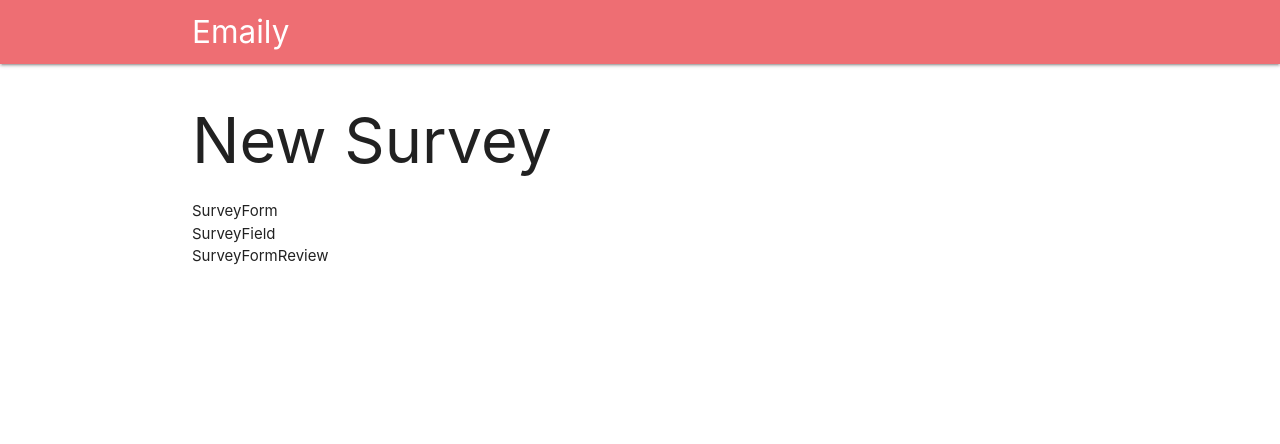
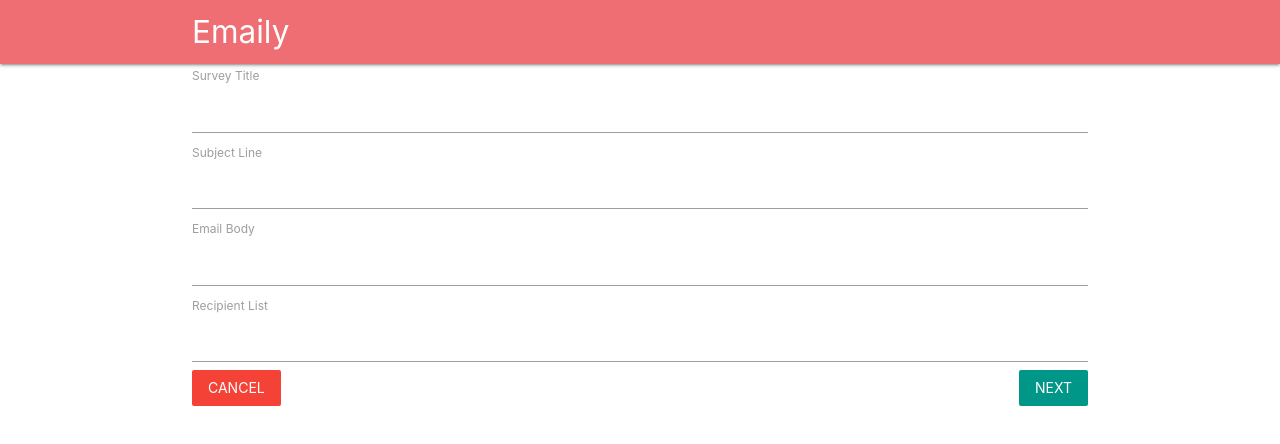
Before and after one commit to vatsalgp/email-server, a React (Create React App) app in the folder client/: page /surveys/new in a window 1280 px wide. Shown: the top 444 px of the page. Built offline with nearby package versions, Linux system fonts and the light colour scheme; no server answers.

Commit message:
added the form

```diff
--- a/client/src/components/surveys/SurveyField.js
+++ b/client/src/components/surveys/SurveyField.js
@@ -1,11 +1,14 @@
 import React from "react";
 
-const SurveyField = () => {
-    return (
-        <div>
-            SurveyField
-        </div>
-    );
-};
+const SurveyField = ({ input, input: { name }, meta, type, label }) => (
+    <div>
+        <label htmlFor={name}>{label}</label>
+        <input
+            {...input}
+            id={name}
+            type={type}
+        />
+    </div>
+);
 
 export default SurveyField;
--- a/client/src/components/surveys/SurveyForm.js
+++ b/client/src/components/surveys/SurveyForm.js
@@ -1,15 +1,33 @@
 import React from "react";
 import { reduxForm, Field } from "redux-form";
+import { Link } from "react-router-dom";
 
 import SurveyField from "./SurveyField";
 
-const SurveyForm = () => {
-    return (
-        <div>
-            SurveyForm
-            <SurveyField />
-        </div>
+class SurveyForm extends React.Component {
+
+    FIELDS = [
+        { label: "Survey Title", name: "title" },
+        { label: "Subject Line", name: "subject" },
+        { label: "Email Body", name: "body" },
+        { label: "Recipient List", name: "emails" },
+    ]
+
+    renderFields = () => this.FIELDS.map((field, i) => (
+        <Field component={SurveyField} type="text" key={i} {...field} />
+    ))
+
+    handleSubmit(values) {
+        console.log(values);
+    }
+
+    render = () => (
+        <form onSubmit={this.props.handleSubmit(this.handleSubmit)}>
+            {this.renderFields()}
+            <Link to="/surveys" className="red btn-flat left white-text">Cancel</Link>
+            <button type="submit" className="teal btn-flat right white-text">Next</button>
+        </form>
     );
-};
+}
 
-export default reduxForm({ form: "form" })(SurveyForm);
+export default reduxForm({ form: "surveyForm" })(SurveyForm);
--- a/client/src/components/surveys/SurveyNew.js
+++ b/client/src/components/surveys/SurveyNew.js
@@ -1,14 +1,13 @@
 import React from "react";
 import SurveyForm from "./SurveyForm";
-import SurveyFormReview from "./SurveyFormReview";
+// import SurveyFormReview from "./SurveyFormReview";
 
 class SurveyNew extends React.Component {
     render() {
         return (
             <div>
-                <h1>New Survey</h1>
                 <SurveyForm />
-                <SurveyFormReview />
+                {/* <SurveyFormReview /> */}
             </div>
         );
     }
```
